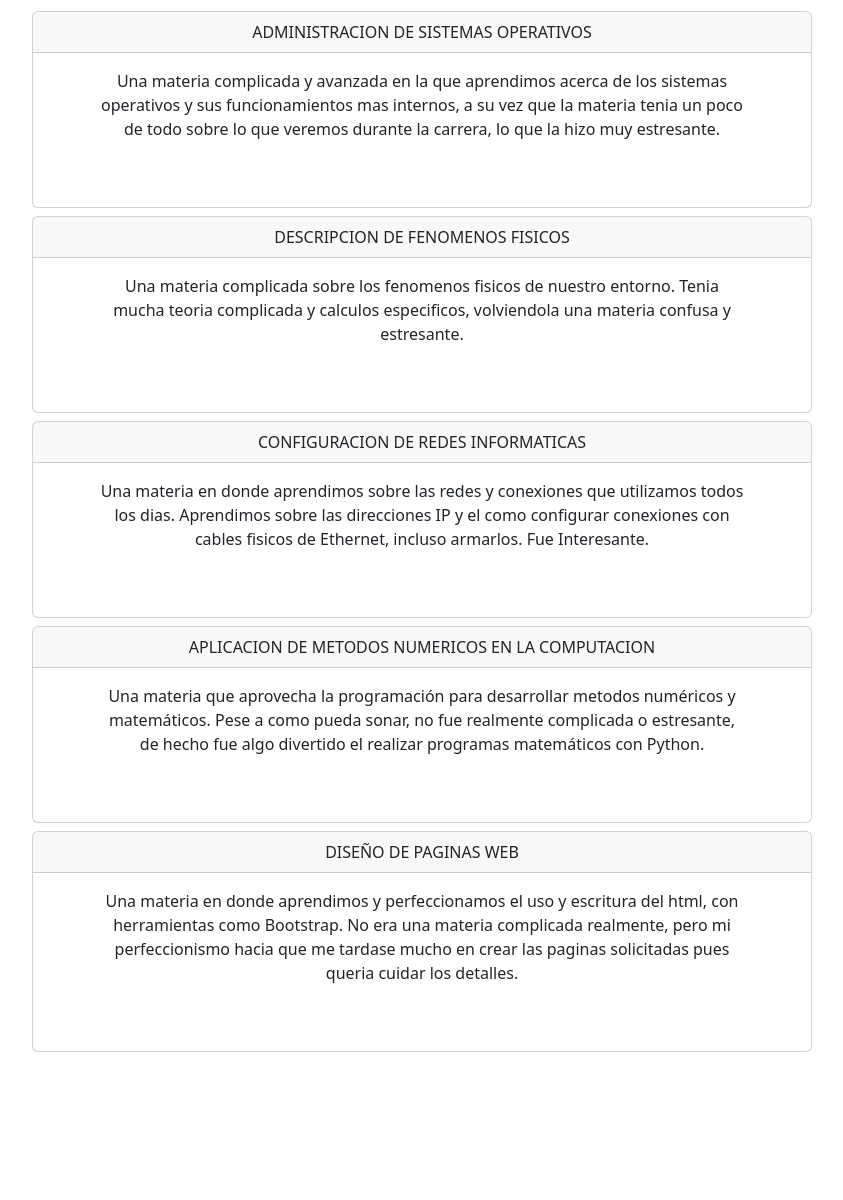
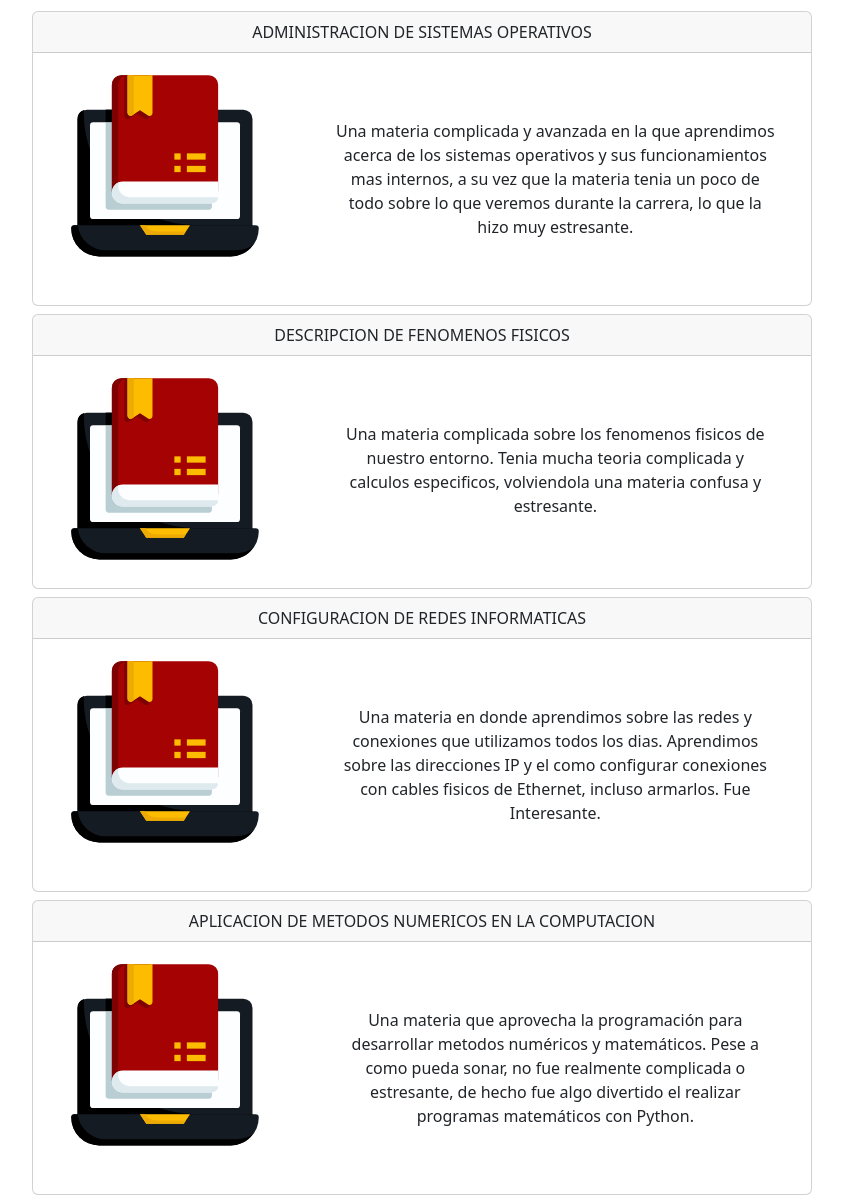
Before and after one commit to fernandovalle45/practicaGitVersionamiento-FValle, a plain HTML site: page index.html in a window 1280 px wide. Shown: the part 302-1502 px from the top of the page, without its empty margins (218-1061 px from the left). Before the commit the page ends 1462 px from the top, so only its background shows below. Drawn offline with nearby package versions, Linux system fonts and the light colour scheme.

Commit message:
v1.2: Agregación de imagenes a cada materia

```diff
--- a/css/style.css
+++ b/css/style.css
@@ -28,6 +28,6 @@ body > * {
 .descripcion {
     padding: 30px;
     margin: 20px;
-    margin-top: 0px;
-    padding-top: 0px;
+    margin-left: 0px;
+    padding-right: 0px;
 }
--- a/index.html
+++ b/index.html
@@ -17,7 +17,7 @@
     <body>
         <div class="contenedor">
             <h1 class="tituloEstudiante">Fernando Emilio Valle Bernal</h1>
-            <p class="version">Versión 1.1</p>
+            <p class="version">Versión 1.2</p>
             <h1 class="mt-4 mb-3">Materias Aprovadas</h1>
 
             <div class="card mb-2">
@@ -25,11 +25,18 @@
                     ADMINISTRACION DE SISTEMAS OPERATIVOS
                 </div>
                 <div class="card-body">
+                    <div class="row">
+                        <div class="col-md-4">
+                            <img src="./imagenes/online-library-digital-book-online-learning-laptop-ebook-reading-svgrepo-com.svg" style="height: 200px;" salt="Materia">
+                        </div>
+                        <div class="col">
                             <p class="descripcion">
                                 Una materia complicada y avanzada en la que aprendimos acerca de los sistemas operativos
                                 y sus funcionamientos mas internos, a su vez que la materia tenia un poco de todo sobre lo
                                 que veremos durante la carrera, lo que la hizo muy estresante.
                             </p>
+                        </div>
+                    </div>
                 </div>
             </div>
 
@@ -38,11 +45,18 @@
                     DESCRIPCION DE FENOMENOS FISICOS
                 </div>
                 <div class="card-body">
+                    <div class="row">
+                        <div class="col-md-4">
+                            <img src="./imagenes/online-library-digital-book-online-learning-laptop-ebook-reading-svgrepo-com.svg" style="height: 200px;" salt="Materia">
+                        </div>
+                        <div class="col">
                             <p class="descripcion">
                                 Una materia complicada sobre los fenomenos fisicos de nuestro entorno.
                                 Tenia mucha teoria complicada y calculos especificos, volviendola una materia
                                 confusa y estresante.
                             </p>
+                        </div>
+                    </div>
                 </div>
             </div>
 
@@ -51,11 +65,18 @@
                    CONFIGURACION DE REDES INFORMATICAS
                 </div>
                 <div class="card-body">
+                    <div class="row">
+                        <div class="col-md-4">
+                            <img src="./imagenes/online-library-digital-book-online-learning-laptop-ebook-reading-svgrepo-com.svg" style="height: 200px;" salt="Materia">
+                        </div>
+                        <div class="col">
                             <p class="descripcion">
                                 Una materia en donde aprendimos sobre las redes y conexiones que utilizamos todos los dias.
                                 Aprendimos sobre las direcciones IP y el como configurar conexiones con cables fisicos de Ethernet,
                                 incluso armarlos. Fue Interesante.
                             </p>
+                        </div>
+                    </div>
                 </div>
             </div>
 
@@ -64,11 +85,18 @@
                     APLICACION DE METODOS NUMERICOS EN LA COMPUTACION
                 </div>
                 <div class="card-body">
+                    <div class="row">
+                        <div class="col-md-4">
+                            <img src="./imagenes/online-library-digital-book-online-learning-laptop-ebook-reading-svgrepo-com.svg" style="height: 200px;" salt="Materia">
+                        </div>
+                        <div class="col">
                             <p class="descripcion">
                                 Una materia que aprovecha la programación para desarrollar metodos numéricos y matemáticos.
                                 Pese a como pueda sonar, no fue realmente complicada o estresante, de hecho fue algo divertido
                                 el realizar programas matemáticos con Python.
                             </p>
+                        </div>
+                    </div>
                 </div>
             </div>
 
@@ -77,6 +105,11 @@
                     DISEÑO DE PAGINAS WEB
                 </div>
                 <div class="card-body">
+                    <div class="row">
+                        <div class="col-md-4">
+                            <img src="./imagenes/online-library-digital-book-online-learning-laptop-ebook-reading-svgrepo-com.svg" style="height: 200px;" salt="Materia">
+                        </div>
+                        <div class="col">
                             <p class="descripcion">
                                 Una materia en donde aprendimos y perfeccionamos el uso y escritura del html, con herramientas como Bootstrap.
                                 No era una materia complicada realmente, pero mi perfeccionismo hacia que me tardase mucho en crear
@@ -85,6 +118,8 @@
                         </div>
                     </div>
                 </div>
+            </div>
+        </div>
 
         <script src="https://cdn.jsdelivr.net/npm/bootstrap@5.3.7/dist/js/bootstrap.bundle.min.js" integrity="sha384-ndDqU0Gzau9qJ1lfW4pNLlhNTkCfHzAVBReH9diLvGRem5+R9g2FzA8ZGN954O5Q" crossorigin="anonymous"></script>
     </body>
```
Also changed, not shown: imagenes/online-library-digital-book-online-learning-laptop-ebook-reading-svgrepo-com.svg (added). Lines whose indentation alone changed are shown as unchanged.
